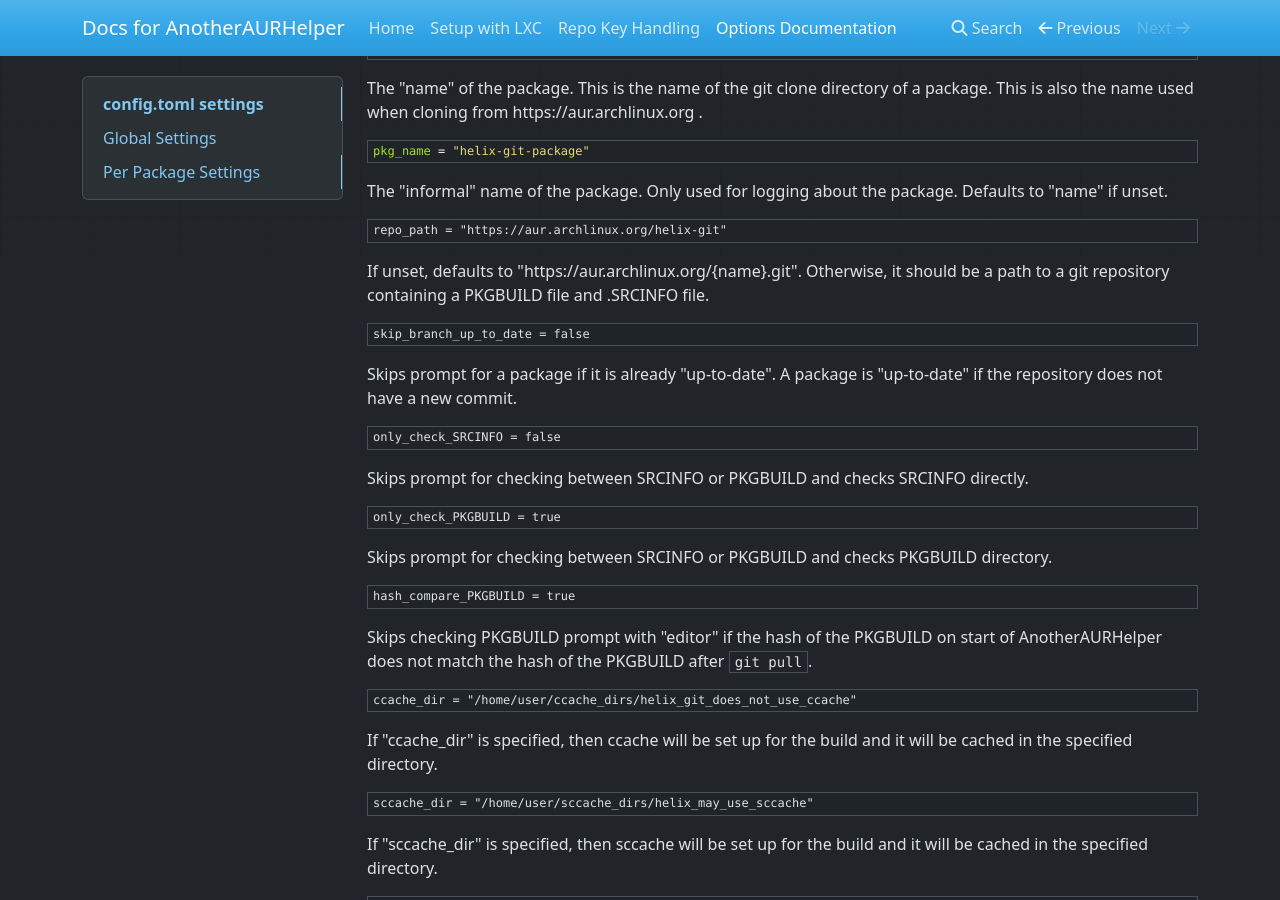
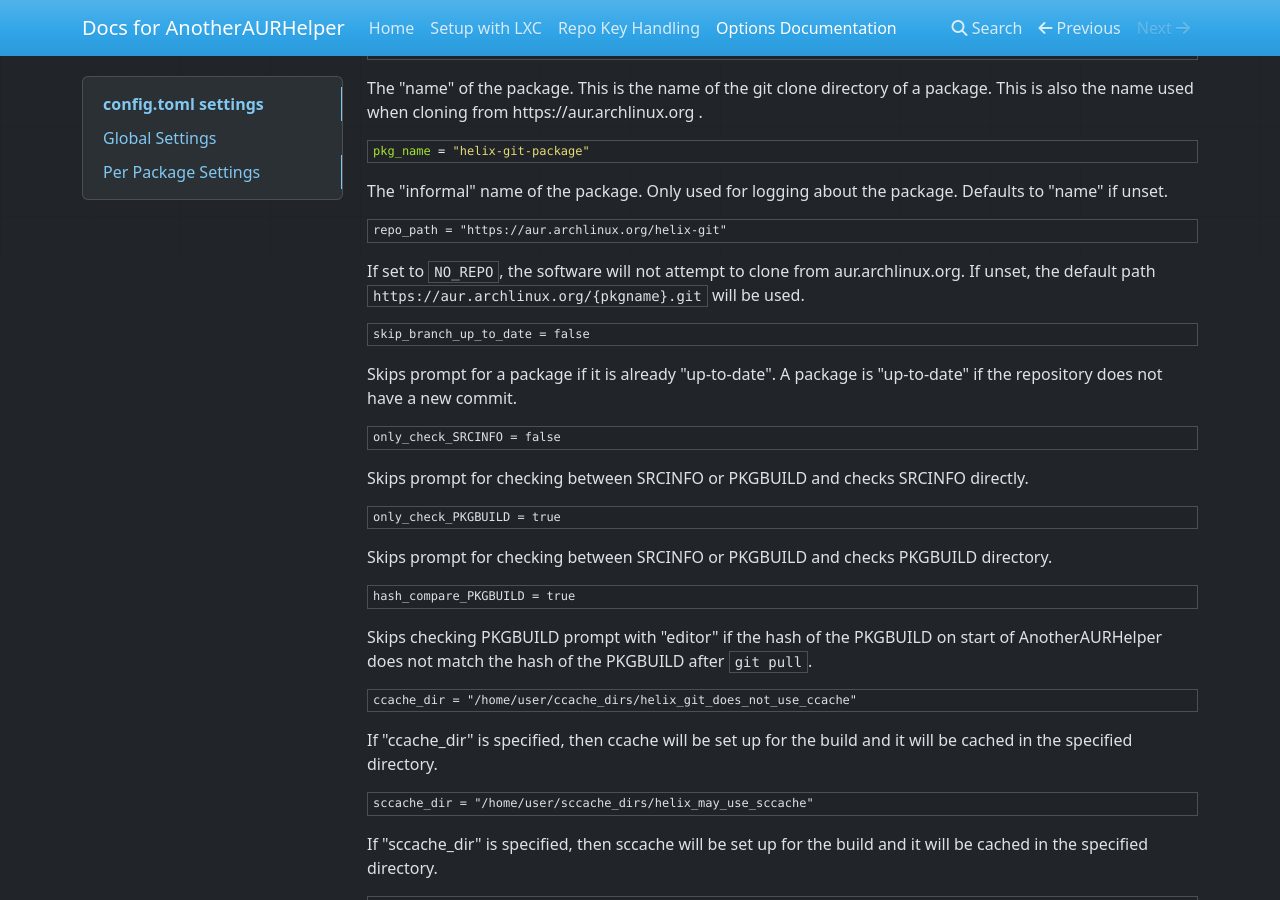
Before and after one commit to Stephen-Seo/AnotherAURHelper, an MkDocs documentation site: the page built from docs/config.md, in a window 1280 px wide and 900 px high, scrolled down 2592 px. Built offline with MkDocs 1.6.1, drawn with Linux system fonts in a browser that asks for light colours.

Commit message:
Fix info about "repo_path" pkg option
TODO: Make the "repo_path" pkg option more useful.

```diff
--- a/docs/config.md
+++ b/docs/config.md
@@ -143,9 +143,9 @@ Defaults to "name" if unset.
 
     repo_path = "https://aur.archlinux.org/helix-git"
 
-If unset, defaults to "https://aur.archlinux.org/{name}.git". Otherwise, it
-should be a path to a git repository containing a PKGBUILD file and .SRCINFO
-file.
+If set to `NO_REPO`, the software will not attempt to clone from
+aur.archlinux.org. If unset, the default path
+`https://aur.archlinux.org/{pkgname}.git` will be used.
 
     skip_branch_up_to_date = false
 
```
